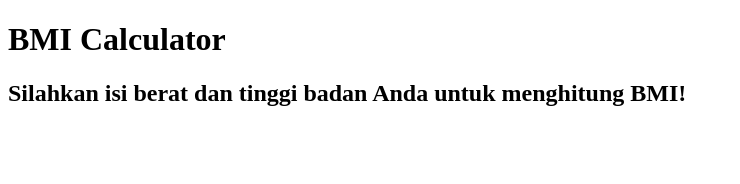
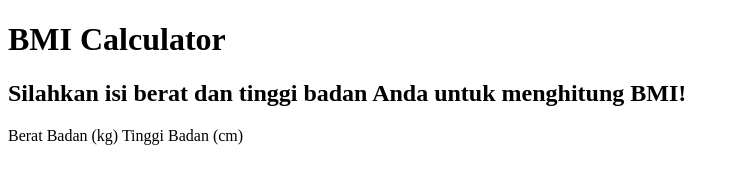
Before and after one commit to NadiaDNA/BMI-Calculator, a plain HTML site: page index.html in a window 1280 px wide. Shown: the whole page, without its empty margins (0-740 px from the left). Drawn offline with Linux system fonts and the light colour scheme.

Commit message:
make label data

```diff
--- a/index.html
+++ b/index.html
@@ -10,6 +10,7 @@
 <body>
     <h1>BMI Calculator</h1>
     <h2>Silahkan isi berat dan tinggi badan Anda untuk menghitung BMI!</h2>
-
+    <label for="berat">Berat Badan (kg)</label>
+    <label for="tinggi">Tinggi Badan (cm)</label>
 </body>
 </html>
```
